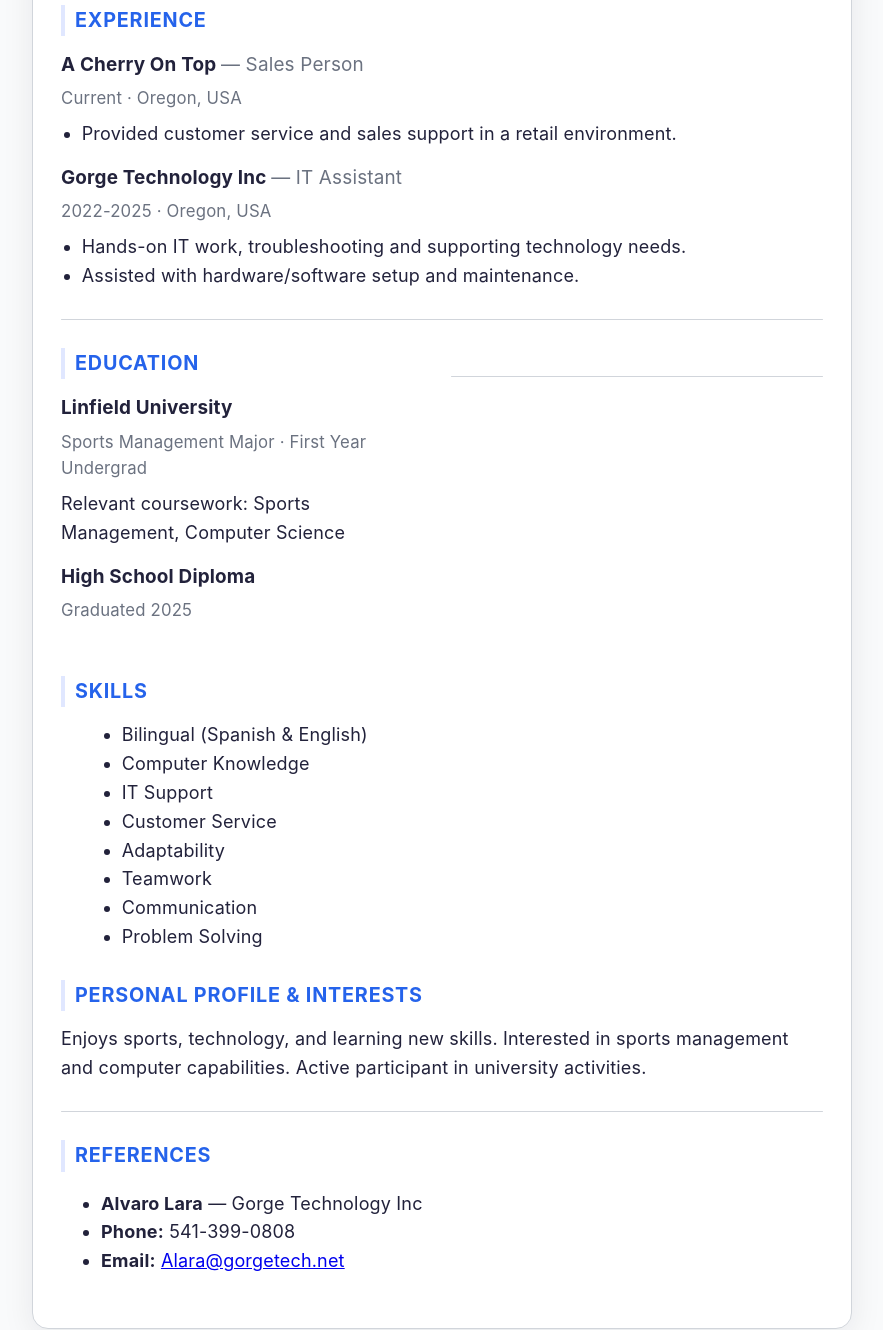
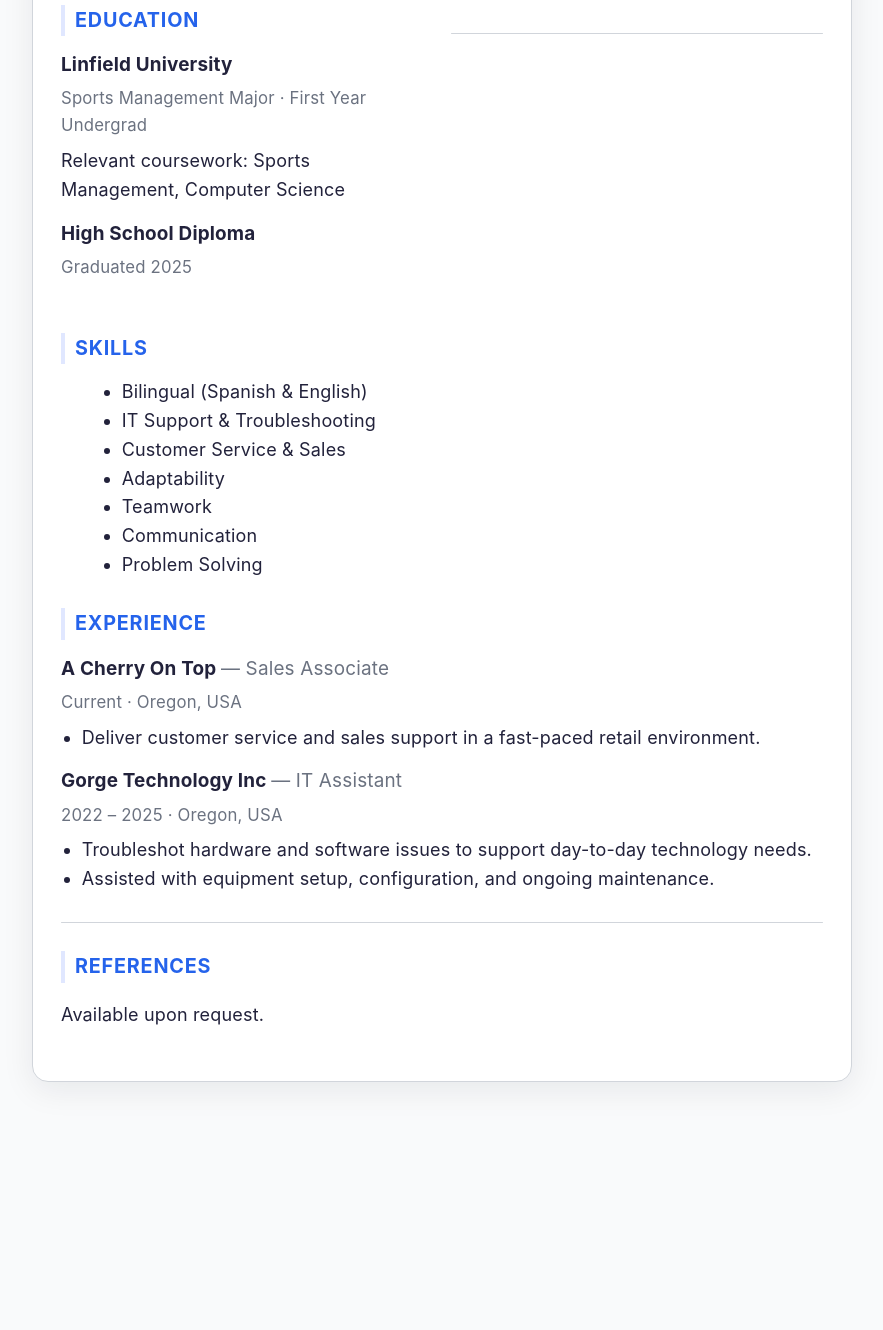
Before and after one commit to ju7ian3-oss/Julian-s-Resume, a plain HTML site: page index.html in a window 1280 px wide. Shown: the part 520-1850 px from the top of the page, without its empty margins (198-1081 px from the left). After the commit the page ends 1642 px from the top, so only its background shows below. Drawn offline with Linux system fonts and the light colour scheme.

Commit message:
Polish resume for professionalism
Reorder Education above Experience for a first-year student profile,
drop the personal-interests section, remove a reference's private
contact details in favor of "available upon request", tighten
experience bullet wording and verb tense, and clean up minor markup.

Co-Authored-By: Claude Sonnet 5 <noreply@anthropic.com>
Claude-Session: https://claude.ai/code/session_01Yaj7wP3nk1LFysL8MSg3cy

```diff
--- a/index.html
+++ b/index.html
@@ -89,11 +89,9 @@
       .name { font-size: 1.5rem; }
     }
 
-    .print-hidden { display: none; }
     @media print {
       body { background: #fff; }
       .container { box-shadow: none; border: none; margin: 0; }
-      .print-hidden { display: block; }
     }
   </style>
 </head>
@@ -105,7 +103,7 @@
         <p class="subtitle">Sports Management Major · First Year Undergrad</p>
       </div>
       <div class="contact">
-        <small><strong>Email:</strong> <a href="mailto:Ju7ian3@gmail.com">Ju7ian3@gmail.com</a></small>
+        <small><strong>Email:</strong> <a href="mailto:ju7ian3@gmail.com">ju7ian3@gmail.com</a></small>
         <small><strong>Phone:</strong> 541-490-0738</small>
         <small><strong>Location:</strong> Hood River, Oregon, USA</small>
       </div>
@@ -117,32 +115,12 @@
       <div class="divider"></div>
     </section>
 
-    <section class="section">
-      <h2>Experience</h2>
-      <div class="item">
-        <h3>A Cherry On Top <span style="color:var(--muted); font-weight:400;">— Sales Person</span></h3>
-        <div class="meta">Current · Oregon, USA</div>
-        <ul>
-          <li>Provided customer service and sales support in a retail environment.</li>
-        </ul>
-      </div>
-      <div class="item">
-        <h3>Gorge Technology Inc <span style="color:var(--muted); font-weight:400;">— IT Assistant</span></h3>
-        <div class="meta">2022-2025 · Oregon, USA</div>
-        <ul>
-          <li>Hands-on IT work, troubleshooting and supporting technology needs.</li>
-          <li>Assisted with hardware/software setup and maintenance.</li>
-        </ul>
-      </div>
-      <div class="divider"></div>
-    </section>
-
     <div class="grid-2">
       <section class="section">
         <h2>Education</h2>
         <div class="item">
           <h3>Linfield University</h3>
-          <div class="meta">Sports Management Major · First Year Undergrad </div>
+          <div class="meta">Sports Management Major · First Year Undergrad</div>
           <p>Relevant coursework: Sports Management, Computer Science</p>
         </div>
         <div class="item">
@@ -155,9 +133,8 @@
         <h2>Skills</h2>
         <ul style="margin:0 0 8px 1.15em;">
           <li>Bilingual (Spanish & English)</li>
-          <li>Computer Knowledge</li>
-          <li>IT Support</li>
-          <li>Customer Service</li>
+          <li>IT Support & Troubleshooting</li>
+          <li>Customer Service & Sales</li>
           <li>Adaptability</li>
           <li>Teamwork</li>
           <li>Communication</li>
@@ -167,23 +144,29 @@
     </div>
 
     <section class="section">
-      <h2>Personal Profile & Interests</h2>
+      <h2>Experience</h2>
       <div class="item">
-        <p>Enjoys sports, technology, and learning new skills. Interested in sports management and computer capabilities. Active participant in university activities.</p>
+        <h3>A Cherry On Top <span style="color:var(--muted); font-weight:400;">— Sales Associate</span></h3>
+        <div class="meta">Current · Oregon, USA</div>
+        <ul>
+          <li>Deliver customer service and sales support in a fast-paced retail environment.</li>
+        </ul>
+      </div>
+      <div class="item">
+        <h3>Gorge Technology Inc <span style="color:var(--muted); font-weight:400;">— IT Assistant</span></h3>
+        <div class="meta">2022 – 2025 · Oregon, USA</div>
+        <ul>
+          <li>Troubleshot hardware and software issues to support day-to-day technology needs.</li>
+          <li>Assisted with equipment setup, configuration, and ongoing maintenance.</li>
+        </ul>
       </div>
       <div class="divider"></div>
     </section>
 
     <section class="section">
       <h2>References</h2>
-      <ul>
-        <li><strong>Alvaro Lara</strong> — Gorge Technology Inc</li>
-        <li class="phone"><strong>Phone:</strong> 541-399-0808</li>
-        <li class="email"><strong>Email:</strong> <a href="mailto:Alara@gorgetech.net">Alara@gorgetech.net</a></li>
-      </ul>
+      <p>Available upon request.</p>
     </section>
-
-    <p class="print-hidden" style="margin-top: 20px; color: var(--muted);">Edit this file and replace bracketed placeholders with your own details. Print mode hides this note.</p>
   </div>
 </body>
 </html>
```
